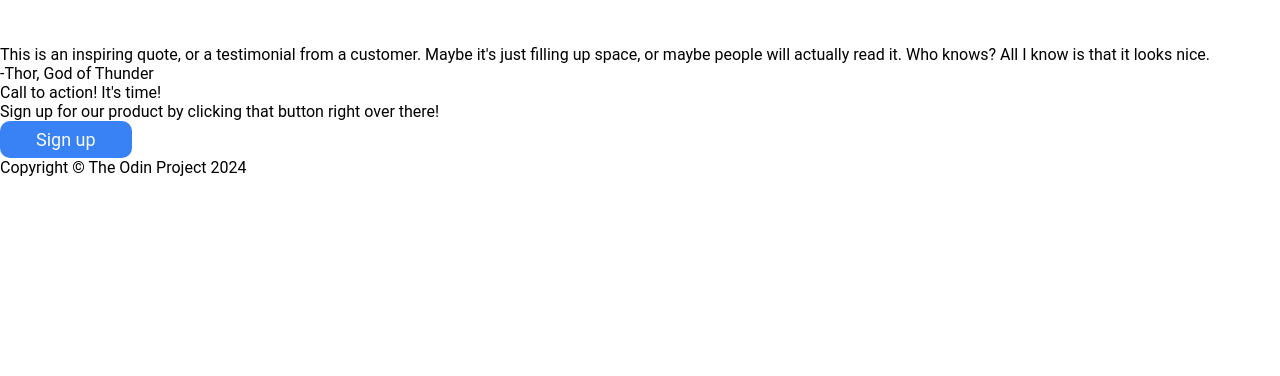
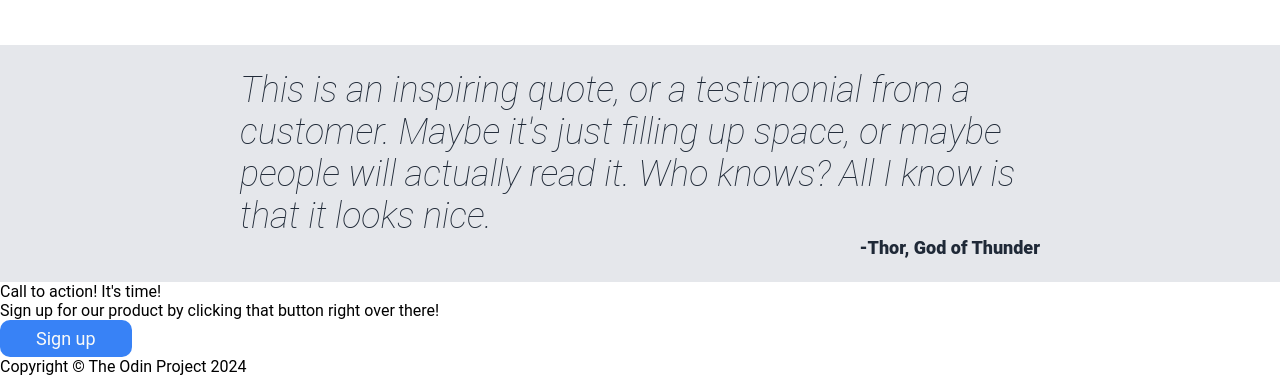
Before and after one commit to eugenemoro/odin-landing-page, a plain HTML site: page index.html in a window 1280 px wide. Shown: the part 812-1188 px from the top of the page. Before the commit the page ends 989 px from the top, so only its background shows below. Drawn offline with Linux system fonts and the light colour scheme.

Commit message:
feat: add css for quote section

```diff
--- a/css/styles.css
+++ b/css/styles.css
@@ -20,7 +20,12 @@
   --quote-bg-color: #E5E7EB;
   --quote-text-color: #1F2937;
   --quote-text-size: 36px;
-  --quote-text-style: light italic;
+  --quote-text-style: italic;
+  --quote-text-weight: lighter;
+  --signature-text-size: 18px;
+  --signature-text-weight: 900;
+  --signature-text-color: #1F2937;
+  --signature-text-style: normal;
 }
 
 .container {
@@ -126,3 +131,29 @@ button {
   font-size: var(--info-img-text-size);
   max-width: 160px;
 }
+
+.mid-quote {
+  background-color: var(--quote-bg-color);
+  display: flex;
+  flex-direction: column;
+  justify-content: center;
+  align-items: center;
+}
+
+.quote {
+  max-width: 800px;
+  font-size: var(--quote-text-size);
+  font-weight: var(--quote-text-weight);
+  font-style: var(--quote-text-style);
+  color: var(--quote-text-color);
+  padding-top: 24px;
+}
+
+.signature {
+  text-align: right;
+  font-size: var(--signature-text-size);
+  font-weight: var(--signature-text-weight);
+  color: var(--signature-text-color);
+  font-style: var(--signature-text-style);
+  padding-bottom: 24px;
+}
--- a/index.html
+++ b/index.html
@@ -57,8 +57,7 @@
     </div>
 
     <div class="mid-quote">
-      <div class="quote">This is an inspiring quote, or a testimonial from a customer. Maybe it's just filling up space, or maybe people will actually read it. Who knows? All I know is that it looks nice.</div>
-      <div class="signature">-Thor, God of Thunder</div>
+      <div class="quote">This is an inspiring quote, or a testimonial from a customer. Maybe it's just filling up space, or maybe people will actually read it. Who knows? All I know is that it looks nice.<div class="signature">-Thor, God of Thunder</div></div>
     </div>
 
     <div class="bottom">
```
